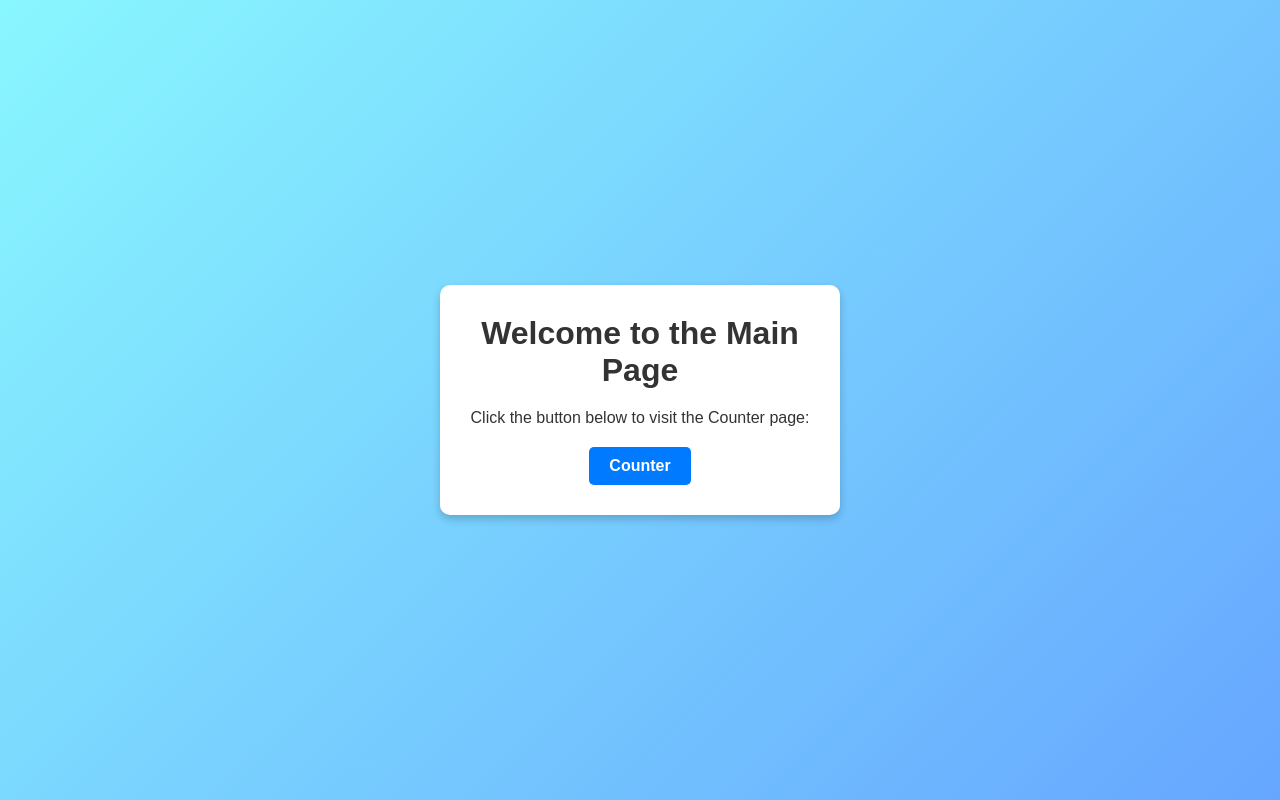
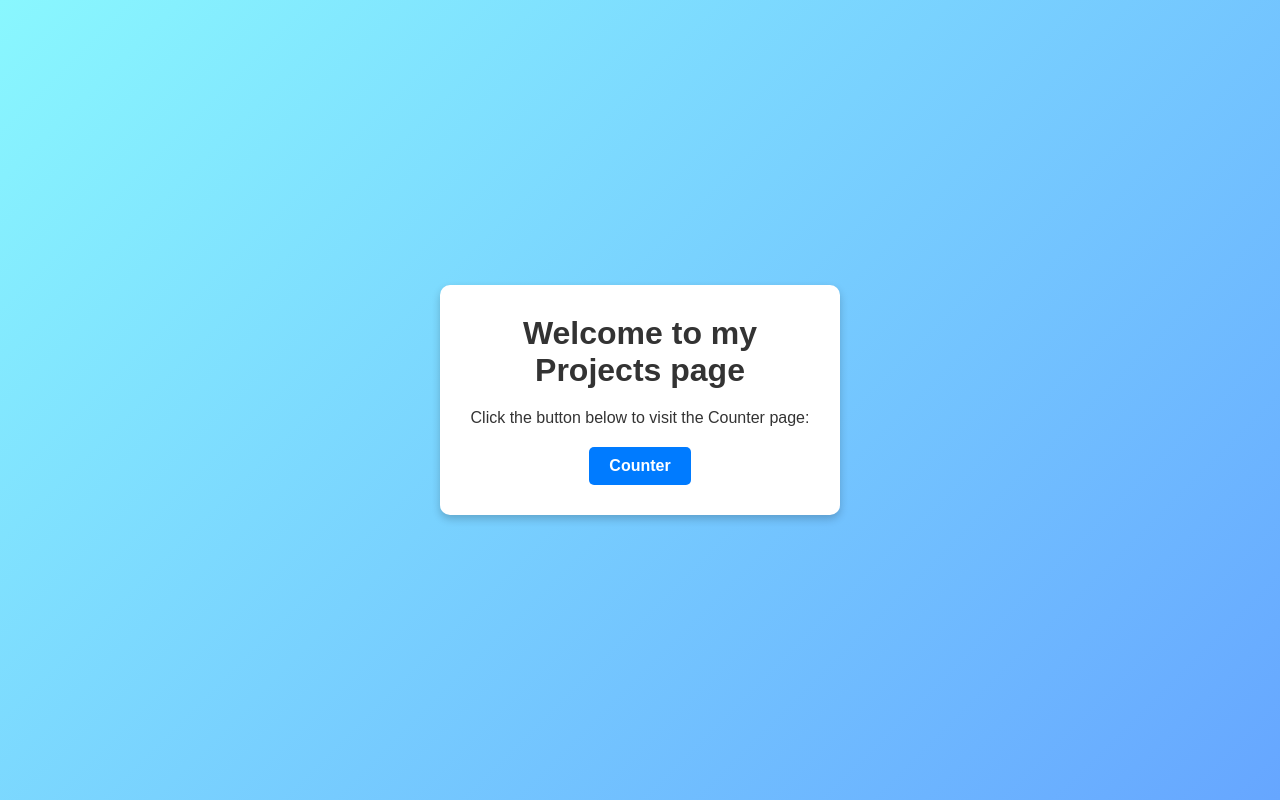
Before and after one commit to shashank2043/myProjects, a plain HTML site: page index.html in a window 1280 px wide. Drawn offline with Linux system fonts and the light colour scheme.

Commit message:
Update index.html

```diff
--- a/index.html
+++ b/index.html
@@ -3,7 +3,7 @@
 <head>
   <meta charset="UTF-8">
   <meta name="viewport" content="width=device-width, initial-scale=1.0">
-  <title>Main Page</title>
+  <title>My Projects</title>
   <style>
     /* Basic reset */
     * {
@@ -67,7 +67,7 @@
 </head>
 <body>
   <div class="container">
-    <h1>Welcome to the Main Page</h1>
+    <h1>Welcome to my Projects page</h1>
     <p>Click the button below to visit the Counter page:</p>
     <a href="counter/index.html">Counter</a>
   </div>
```
